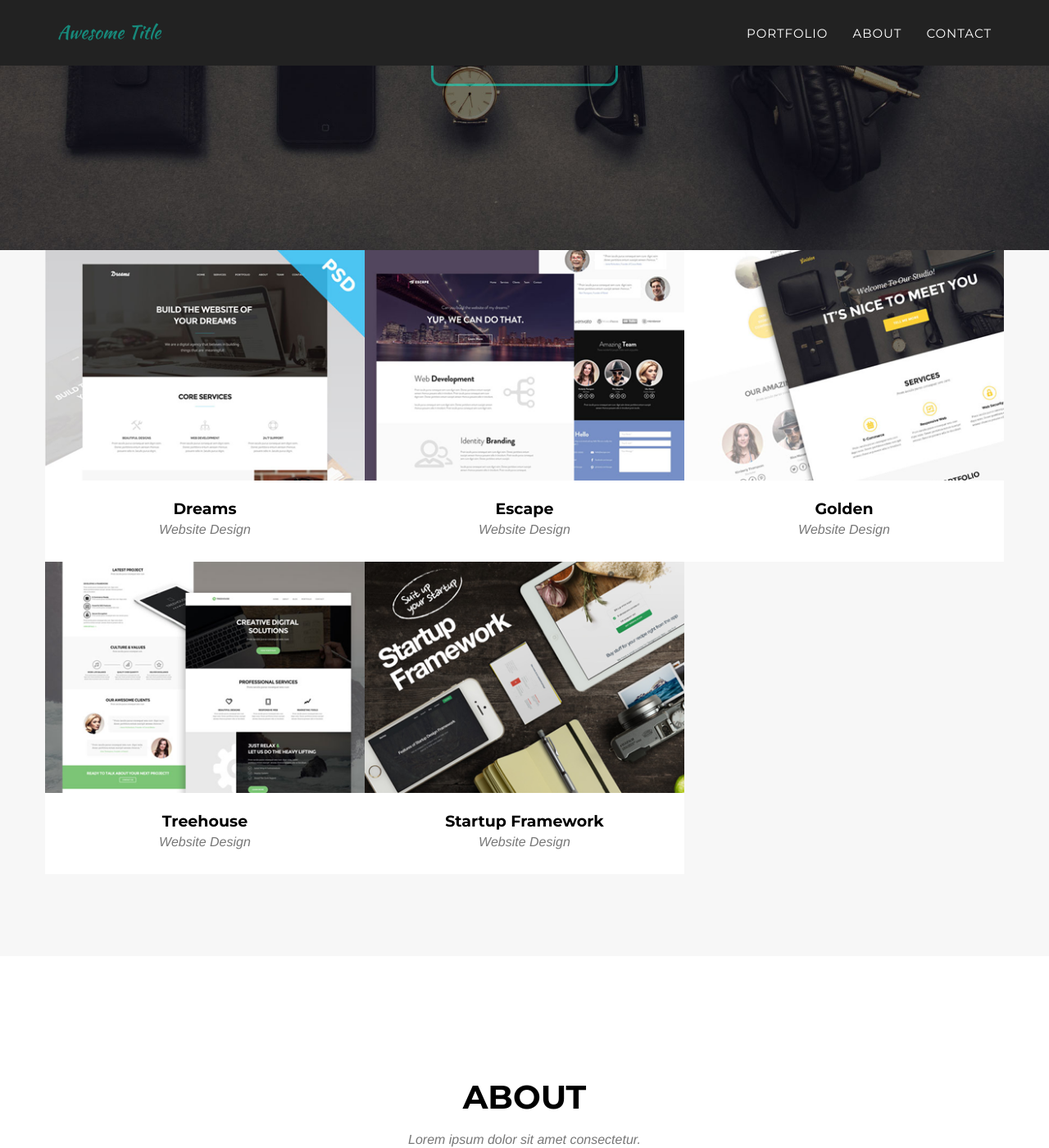
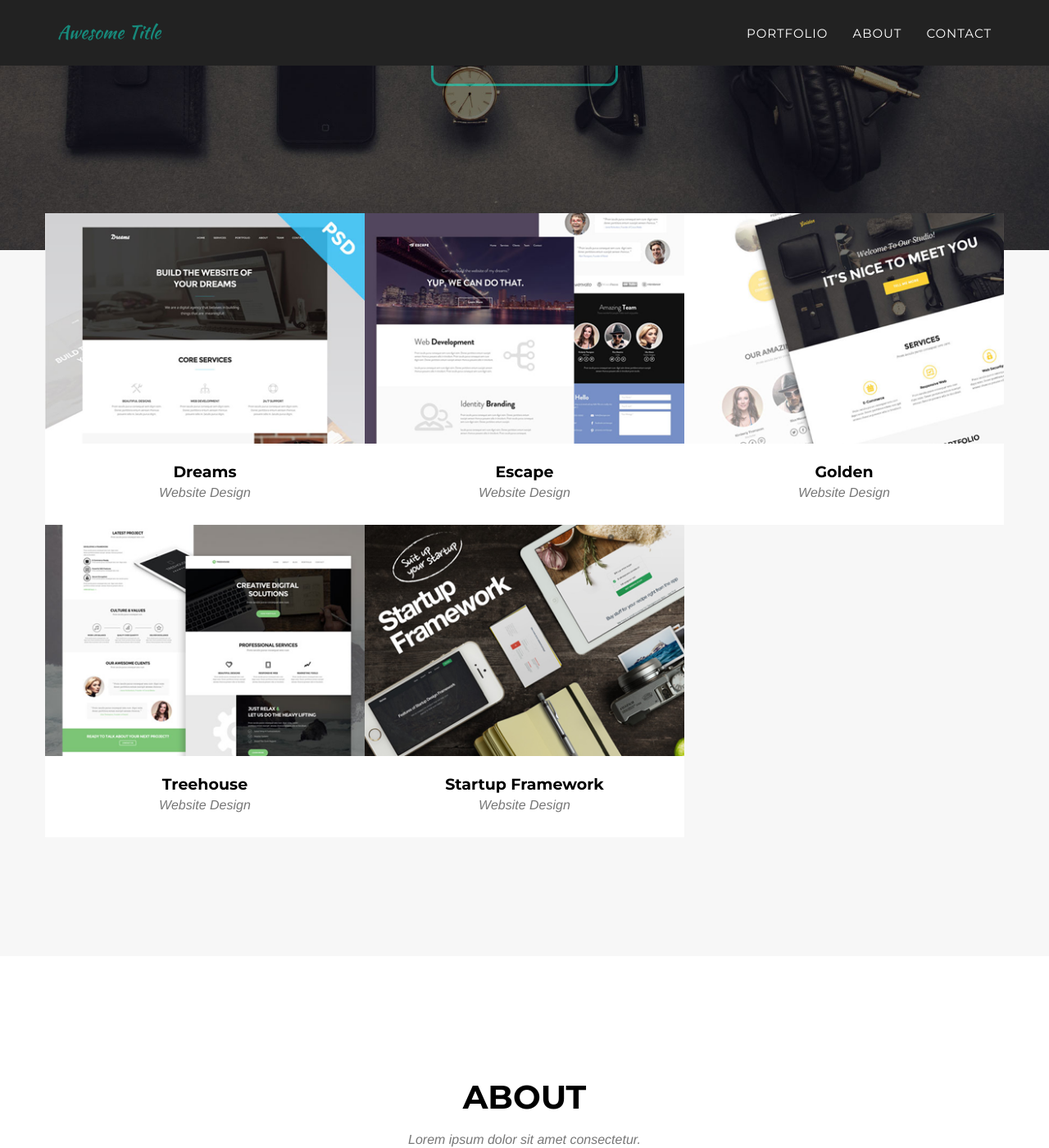
Before and after one commit to frnkdnny/frnkdnny.github.io, a Jekyll site: the page built from index.html, in a window 1280 px wide and 1400 px high, scrolled down 457 px. Shown: the whole window at 82% size. Built offline with Jekyll 4.4.1, drawn with Linux system fonts in a browser that asks for light colours; some web fonts are replaced.

Commit message:
minor updates

```diff
--- a/_includes/css/agency.css
+++ b/_includes/css/agency.css
@@ -363,12 +363,16 @@ section h3.section-subheading {
     text-transform: none;
 }
 
-#portfolio { padding: 0 0 100px 0; }
+#portfolio {
+    padding: 0 0 100px 0;
+}
 
 #portfolio .portfolio-item {
     right: 0;
     padding: 0;
     margin: 0;
+    position: relative;
+    top: -45px;
 }
 
 #portfolio .portfolio-item .portfolio-link {
```
Also changed, not shown: 2 other files.
